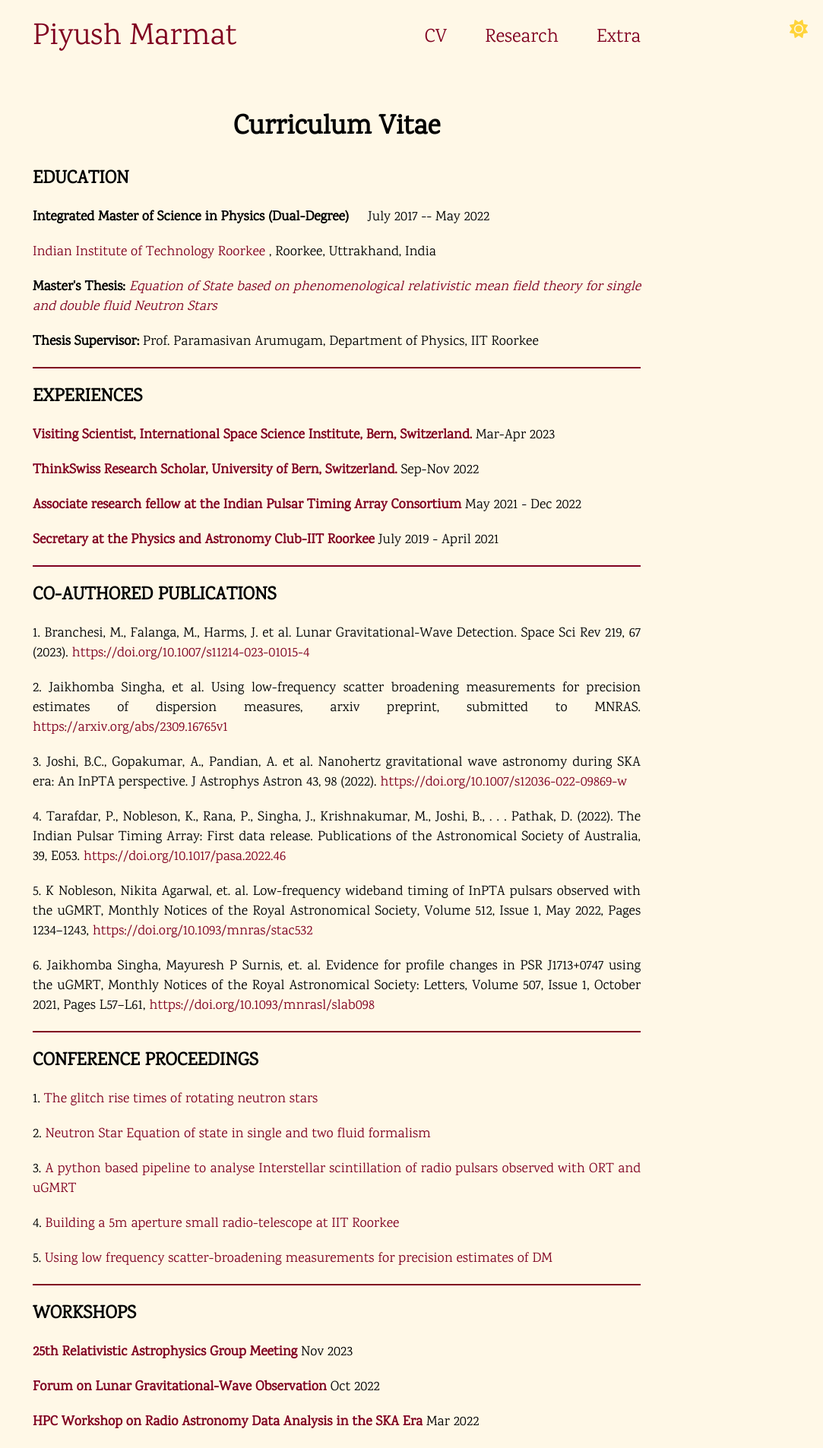
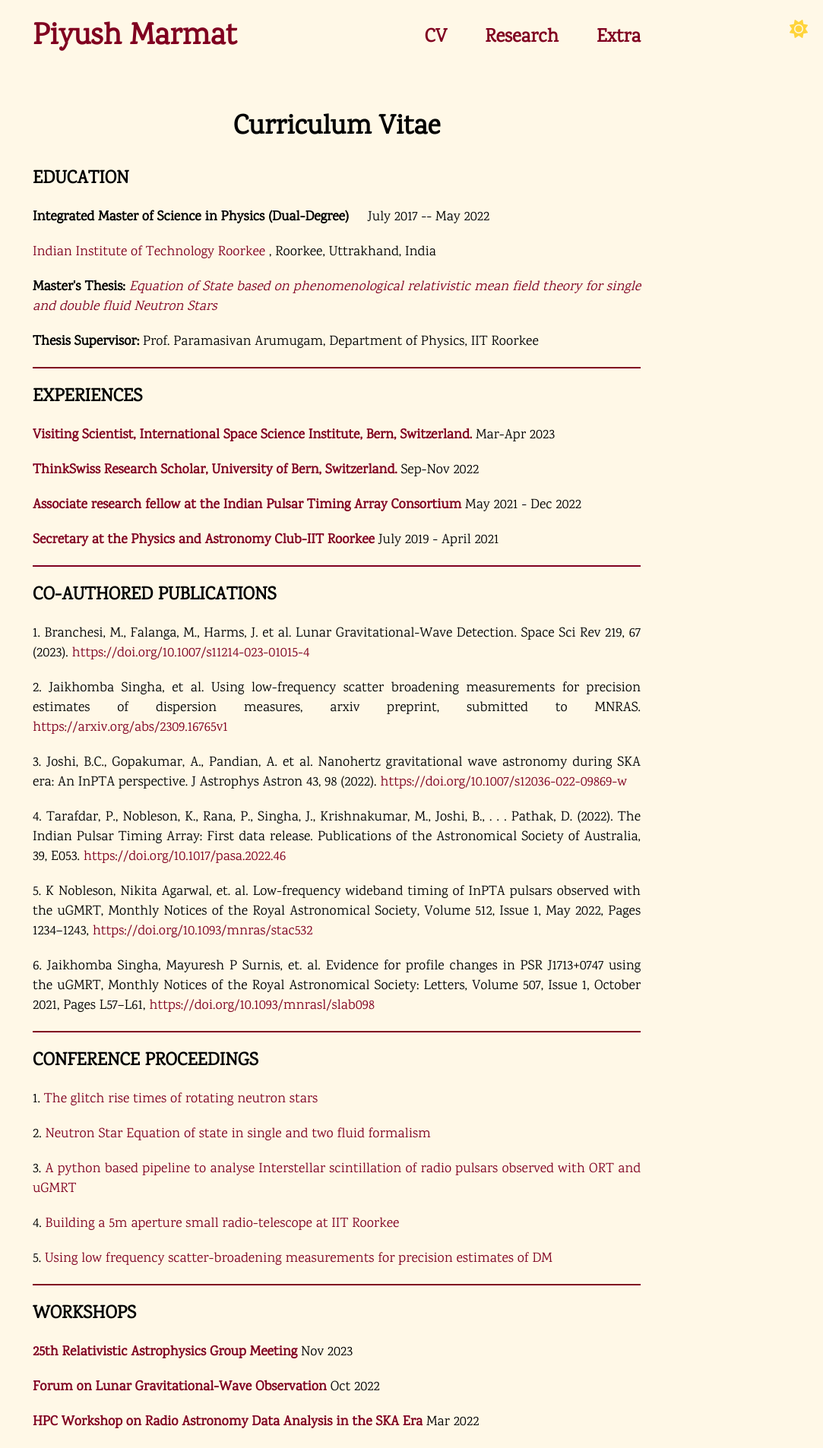
Before and after one commit to UV-1999/uv-1999.github.io, a PHP site: page /cv.html in a window 1280 px wide. Shown: the top 1906 px of the page at 76% size, without its empty margins (197-1280 px from the left). Run offline with PHP 8.4, Linux system fonts and the light colour scheme.

Commit message:
Update main.css

```diff
--- a/main.css
+++ b/main.css
@@ -46,6 +46,7 @@ header.dark-mode {
     font-size: 40px;
     text-decoration: none;
     color: #800020;
+    font-weight: bold;
 }
 
 .pages {
@@ -57,6 +58,7 @@ header.dark-mode {
 .pages a {
     text-decoration: none;
     color: #800020;
+    font-weight: bold;
 }
 
 .dark-mode-button {
```
